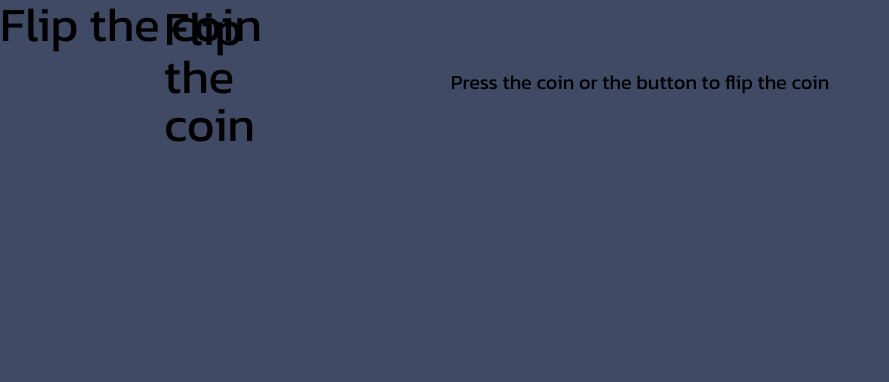
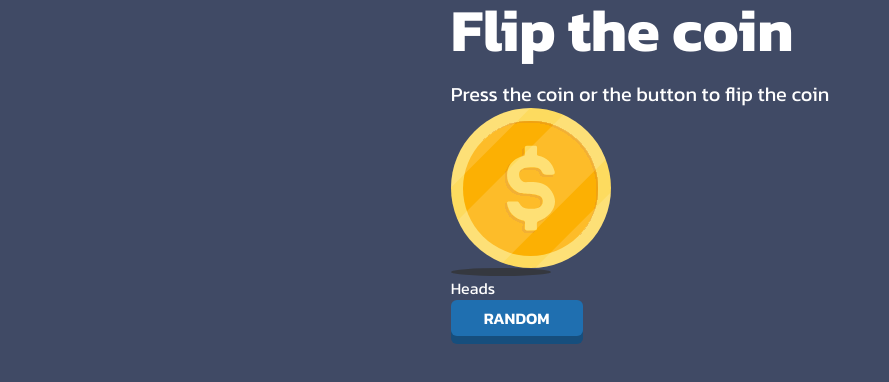
Before and after one commit to tajtaha/Flip-the-Coin, a plain HTML site: page index.html in a window 1280 px wide. Shown: the whole page, without its empty margins (0-889 px from the left). Drawn offline with nearby package versions, Linux system fonts and the light colour scheme.

Commit message:
After a week I came back and added the elements and a Smooth Button that I love it, learned a lot about tailwindcss and some flexbox

```diff
--- a/index.html
+++ b/index.html
@@ -23,17 +23,25 @@
 
     <style></style>
   </head>
-  <body class="bg-[#404A65] font-[kanit] text-black">
+  <body class="bg-[#404A65] font-[kanit] text-white flex justify-center">
     <main>
-      <div class="relative inline-block">
-        <h1 class="text-5xl justify-center absolute left-41 top-1">
-          Flip the coin
-        </h1>
-        <p class="text-5xl justify-center flex">Flip the coin</p>
-      </div>
-      <p class="flex justify-center mt-5 text-xl">
+      <h1 class="absolute text-6xl font-bold">Flip the coin</h1>
+
+      <p class="flex justify-center mt-20 text-xl">
         Press the coin or the button to flip the coin
       </p>
+
+      <img src="resources/heads.svg" alt="Heads" width="160px" height="160px" />
+      <img src="resources/shadow.svg" alt="Shadow" width="100px" height="8px" />
+
+      <p class="">Heads</p>
+
+      <div class="relative w-33 h-9">
+        <div class="absolute bg-[#164e7d] rounded-md left-0 top-2 w-full h-full -z-10"></div>
+        <button type="button" class="bg-[#1F6FB0] rounded-md w-full h-full font-semibold transform transition-transform duration-100 active:-translate-y-[-6px]">
+          RANDOM
+        </button>
+      </div>
     </main>
   </body>
 </html>
```
